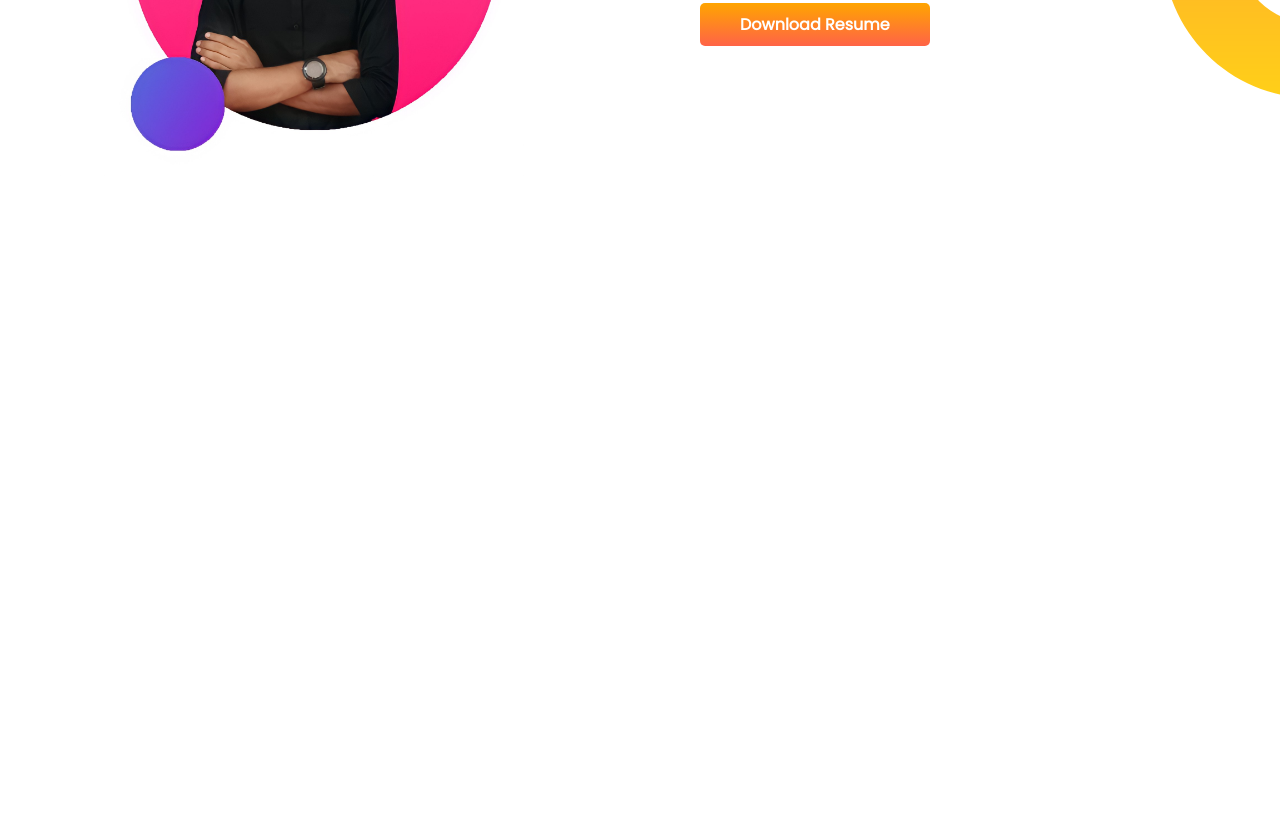
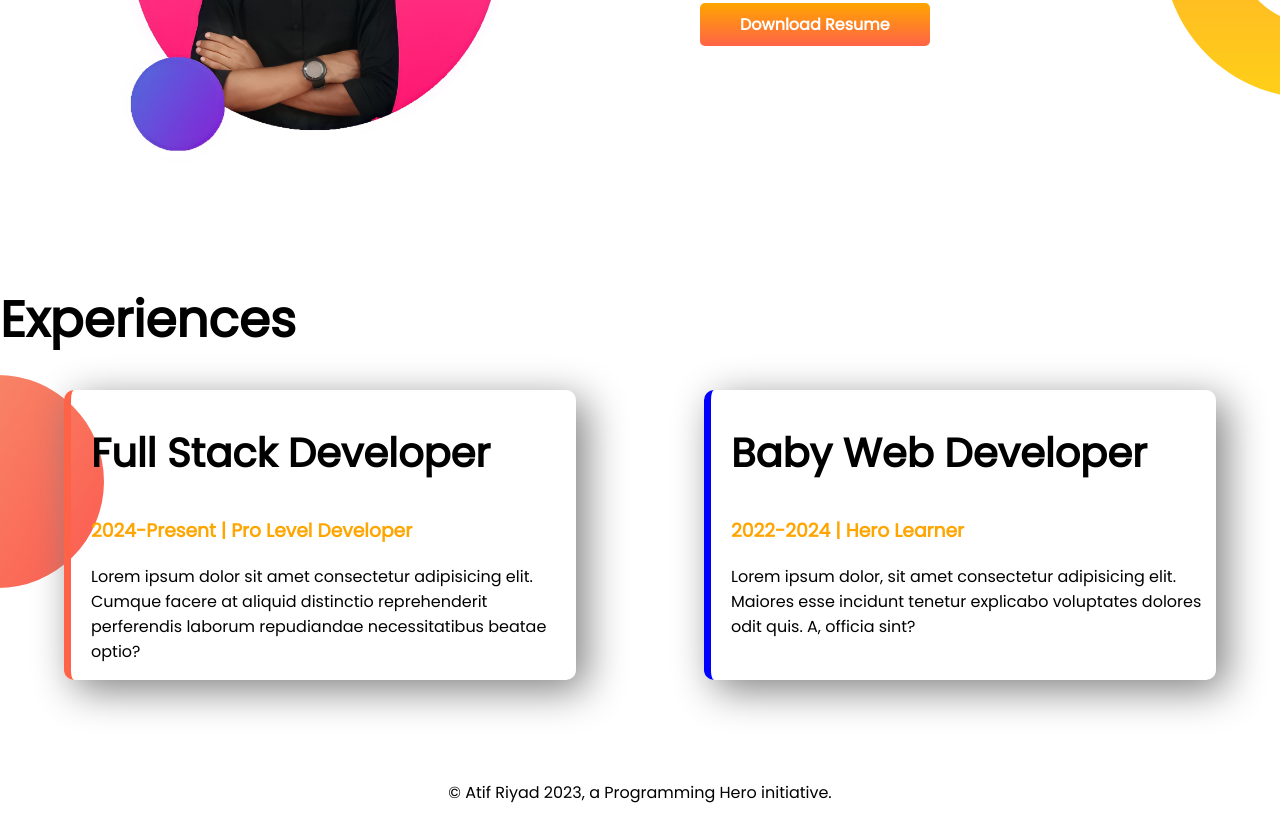
Before and after one commit to WebRiaz176/developer-protfolio-riyad, a plain HTML site: page index.html in a window 1280 px wide. Shown: the part 852-1673 px from the top of the page. Before the commit the page ends 1135 px from the top, so only its background shows below. Drawn offline with Linux system fonts and the light colour scheme.

Commit message:
experience-adde

```diff
--- a/index.html
+++ b/index.html
@@ -11,7 +11,7 @@
     <link rel="stylesheet" href="style.css">
 </head>
 <body>
-    <section class="top-bnr">
+    <section class="top-bnr flexible-container">
         <div class="half-width">
             <h1>Welcome To</h1>
             <h1><span class="name-clr">Atif Islam</span> Riyad!</h1>
@@ -25,7 +25,7 @@
        </div>
     </section>
 
-    <section class="dream-big">
+    <section class="dream-big flexible-container">
         <div class="half-width">
             <img src="image/1656950869528.jpg" alt="">
         </div>
@@ -41,5 +41,34 @@
     </section>
 
 
+    <section class="experiance-area">
+
+        <h1>Experiences</h1>
+
+       <div class="flexible-container">
+
+        <div id="full-dev" class="experinence-item">
+            <h2>Full Stack Developer</h2>
+            <h3 class="orange-clr">2024-Present | Pro Level Developer</h3>
+            <p>Lorem ipsum dolor sit amet consectetur adipisicing elit. Cumque facere at aliquid distinctio reprehenderit perferendis laborum repudiandae necessitatibus beatae optio?</p>
+        </div>
+
+        <div id="baby-dev"  class="experinence-item">
+            <h2>Baby Web Developer</h2>
+            <h3 class="orange-clr">2022-2024 | Hero Learner</h3>
+            <p>
+                Lorem ipsum dolor, sit amet consectetur adipisicing elit. Maiores esse incidunt tenetur explicabo voluptates dolores odit quis. A, officia sint?
+            </p>
+
+        </div>
+
+
+       </div>
+
+    </section>
+
 </body>
+<footer>
+    <p>© Atif Riyad 2023, a Programming Hero initiative.</p>
+</footer>
 </html>
--- a/style.css
+++ b/style.css
@@ -14,6 +14,10 @@ h1{
     font-size: 50px;
 }
 
+h2{
+    font-size: 40px;
+}
+
 .name-clr{
     color: orange;
 
@@ -22,7 +26,7 @@ h1{
     color: rgb(125, 2, 240);
 }
 
-section{
+.flexible-container{
     display: flex;
     margin-bottom: 100px;
 }
@@ -50,3 +54,35 @@ section{
     background-repeat: no-repeat;
     background-position: right;
 }
+.orange-clr{
+   color: orange;
+}
+
+.experinence-item{
+    width: 40%;
+    box-shadow: 10px 10px 40px gray;
+    margin-left: 5%;
+    margin-right: 5%;
+    padding-left: 20px;
+    border-radius: 10px;
+    margin-top: -10px;
+
+}
+.experiance-area{
+    background-image: url(image/exp-bg.png);
+    background-repeat: no-repeat;
+    background-position: left;
+
+
+}
+#full-dev{
+    border-left: 7px solid tomato;
+}
+
+#baby-dev{
+    border-left: 7px solid blue;
+}
+
+footer p{
+    text-align: center;
+}
```
